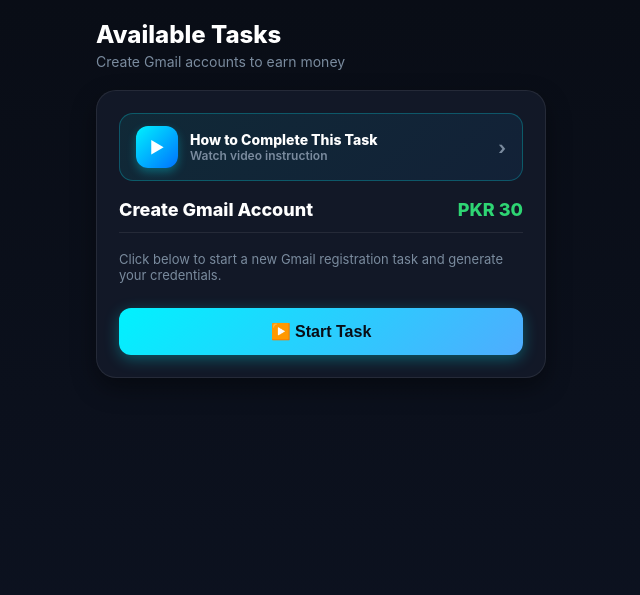
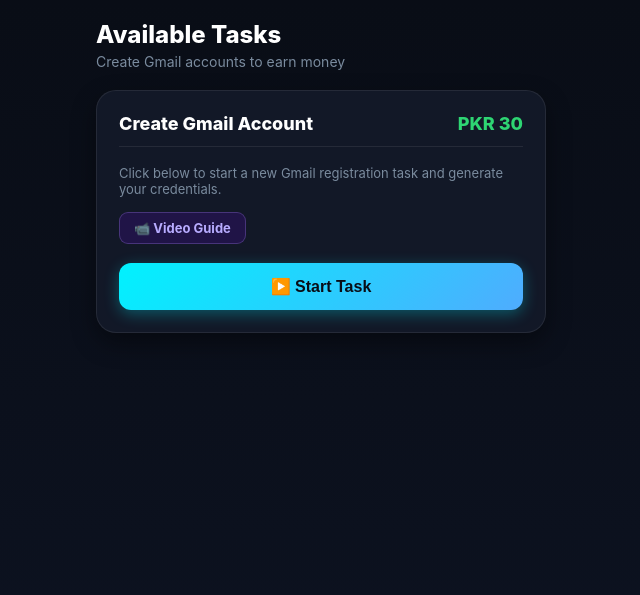
Before and after one commit to Awais5253/Mega-Gmail-Task-Web, a Flask app: page /tasks in a window 1280 px wide. Shown: the top 595 px of the page, without its empty margins (319-959 px from the left). Run offline with Flask 3, Linux system fonts and the light colour scheme; the visitor is signed in with stand-in values (Sample User, id 1); data that the repository does not hold is empty; some libraries are stand-ins or nearby versions.

Commit message:
Update tasks.html

```diff
--- a/templates/tasks.html
+++ b/templates/tasks.html
@@ -16,7 +16,7 @@
             margin-bottom: 20px;
         }
 
-        /* Video Guide Card (Above Task ID) */
+        /* Video Guide Card (Inside Active Task) */
         .video-guide-card {
             background: linear-gradient(135deg, rgba(0, 242, 254, 0.08) 0%, rgba(30, 144, 255, 0.08) 100%);
             border: 1px solid rgba(0, 242, 254, 0.25);
@@ -68,6 +68,27 @@
             color: #7a8b9e;
             font-size: 18px;
             font-weight: 700;
+        }
+
+        /* Small Video Guide Button (Outside Task Preview) */
+        .btn-video-guide {
+            display: inline-flex;
+            align-items: center;
+            gap: 6px;
+            background: rgba(112, 0, 255, 0.15);
+            border: 1px solid rgba(147, 112, 219, 0.35);
+            color: #b8acff;
+            padding: 7px 14px;
+            border-radius: 9px;
+            font-size: 13px;
+            font-weight: 700;
+            cursor: pointer;
+            margin-bottom: 14px;
+            transition: all 0.2s ease;
+        }
+        .btn-video-guide:active {
+            transform: scale(0.96);
+            background: rgba(112, 0, 255, 0.28);
         }
 
         /* Video Popup Modal */
@@ -279,7 +300,7 @@
             font-size: 16px;
             padding: 14px;
             box-shadow: 0 4px 15px rgba(0, 242, 254, 0.3);
-            margin-top: 10px;
+            margin-top: 5px;
         }
     </style>
 {% endblock %}
@@ -307,7 +328,7 @@
     {% if active_task %}
     <div class="task-card">
 
-        <!-- VIDEO GUIDE CARD (ABOVE TASK ID) -->
+        <!-- VIDEO GUIDE CARD (INSIDE ACTIVE TASK) -->
         <div class="video-guide-card" onclick="openVideoModal()">
             <div class="video-guide-left">
                 <div class="video-icon-box">▶</div>
@@ -382,19 +403,6 @@
     </div>
     {% else %}
     <div class="task-card">
-
-        <!-- VIDEO GUIDE CARD (WHEN NO TASK STARTED) -->
-        <div class="video-guide-card" onclick="openVideoModal()">
-            <div class="video-guide-left">
-                <div class="video-icon-box">▶</div>
-                <div class="video-guide-text">
-                    <span class="video-guide-title">How to Complete This Task</span>
-                    <span class="video-guide-sub">Watch video instruction</span>
-                </div>
-            </div>
-            <span class="video-chevron">›</span>
-        </div>
-
         <div class="task-top-info">
             <span class="section-heading" style="margin: 0;">Create Gmail Account</span>
             <span class="price-tag">PKR 30</span>
@@ -402,6 +410,12 @@
         <div class="tap-instruction" style="margin-bottom: 15px;">
             Click below to start a new Gmail registration task and generate your credentials.
         </div>
+
+        <!-- SMALL VIDEO GUIDE BUTTON (RIGHT ABOVE START TASK) -->
+        <div class="btn-video-guide" onclick="openVideoModal()">
+            📹 Video Guide
+        </div>
+
         <form method="POST">
             <input type="hidden" name="action" value="start_new">
             <button type="submit" class="btn btn-start-card">▶️ Start Task</button>
```
